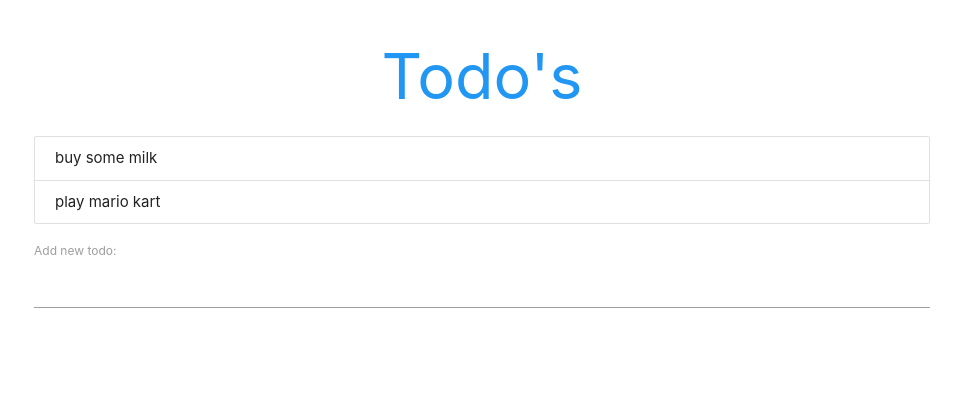
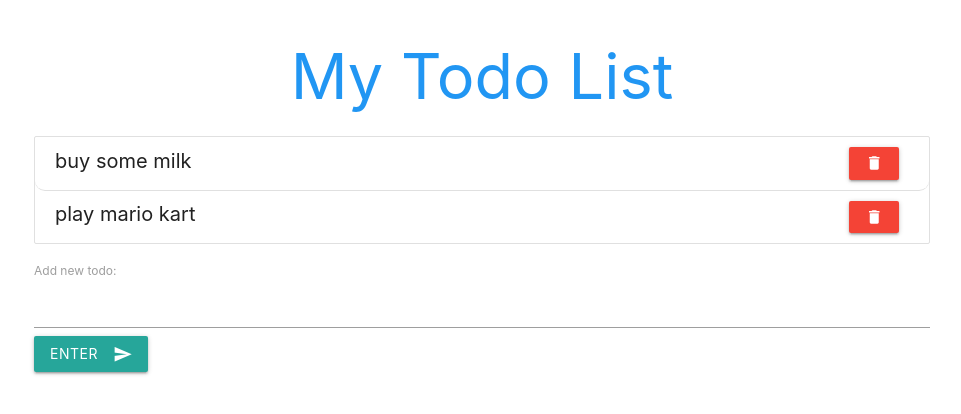
Before and after one commit to RaphZap/todo-react, a React (Create React App) app: page / in a window 1280 px wide. Shown: the top 414 px of the page, without its empty margins (158-1119 px from the left). Built offline with nearby package versions, Linux system fonts and the light colour scheme.

Commit message:
modified buttons

```diff
--- /dev/null
+++ b/app.yaml
@@ -0,0 +1 @@
+runtime: nodejs10
--- a/public/index.html
+++ b/public/index.html
@@ -27,18 +27,14 @@
 
     <!-- Compiled and minified CSS -->
     <link rel="stylesheet" href="https://cdnjs.cloudflare.com/ajax/libs/materialize/1.0.0/css/materialize.min.css">
-    <title>React App</title>
+    <link href="https://fonts.googleapis.com/icon?family=Material+Icons" rel="stylesheet">
+
+    <title>My Todo React App</title>
   </head>
   <body>
     <noscript>You need to enable JavaScript to run this app.</noscript>
     <div id="root"></div>
     <!--
-      This HTML file is a template.
-      If you open it directly in the browser, you will see an empty page.
-
-      You can add webfonts, meta tags, or analytics to this file.
-      The build step will place the bundled scripts into the <body> tag.
-
       To begin the development, run `npm start` or `yarn start`.
       To create a production bundle, use `npm run build` or `yarn build`.
     -->
--- a/src/AddTodo.js
+++ b/src/AddTodo.js
@@ -25,6 +25,8 @@ class AddTodo extends React.Component {
                 <form onSubmit={this.handleSubmit}>
                     <label>Add new todo: </label>
                     <input type="text" onChange={this.handleChange} value={this.state.content}/>
+                    <button onClick={this.handleSubmit} className="btn waves-effect waves-light">Enter
+                    <i className="material-icons right">send</i></button>
                 </form>
             </div>
         );
--- a/src/App.js
+++ b/src/App.js
@@ -5,8 +5,8 @@ import AddTodo from './AddTodo';
 class App extends React.Component {
   state = {
      todos : [
-       {id: 1, content: 'buy some milk'},
-       {id: 2, content: 'play mario kart'}
+       {id: 1, content: 'buy some milk', isDone: true},
+       {id: 2, content: 'play mario kart', isDone: false}
      ]
   }
 
@@ -32,7 +32,7 @@ class App extends React.Component {
   render() {
     return (
       <div className="todo-app container">
-        <h1 className="center blue-text">Todo's</h1>
+        <h1 className="center blue-text">My Todo List</h1>
         <Todos todos={this.state.todos} deleteTodo={this.deleteTodo}/>
         <AddTodo addTodo={this.addTodo}/>
       </div>
--- a/src/Todos.js
+++ b/src/Todos.js
@@ -4,8 +4,12 @@ const Todos = ( {todos, deleteTodo} ) => {
     const todoList = todos.length ? (
         todos.map(todo => {
             return (
-                <div onClick={() => {deleteTodo(todo.id)}} className="collection-item" key={todo.id}>
-                    <span>{todo.content}</span>
+                <div className="collection-item whole-item" key={todo.id}>
+                        <span className="todo-content" >{todo.content}</span>
+                        <span onClick={() => {deleteTodo(todo.id)}}
+                            className="waves-light btn-small red">
+                            <i className="material-icons">delete</i>
+                        </span>
                 </div>
             )
         })
@@ -18,3 +22,5 @@ const Todos = ( {todos, deleteTodo} ) => {
 }
 
 export default Todos;
+
+// className="right red-text"
--- a/src/index.css
+++ b/src/index.css
@@ -11,3 +11,23 @@ code {
   font-family: source-code-pro, Menlo, Monaco, Consolas, 'Courier New',
     monospace;
 }
+
+/* .delbtn {
+  bottom: 6.5px;
+  float: right;
+} */
+
+.todo-content {
+  font-size: 20px;
+  width: 93%;
+  text-align: left;
+  /* background-color: #039be5; */
+  right: 10px;
+  display: inline-block;
+}
+
+.whole-item {
+  border-radius: 10px;
+  /* margin-bottom: 5px; */
+  border-bottom-width: 20px;
+}
```
Also changed, not shown: 1 other file (tests, documents, lock files or other folders).
